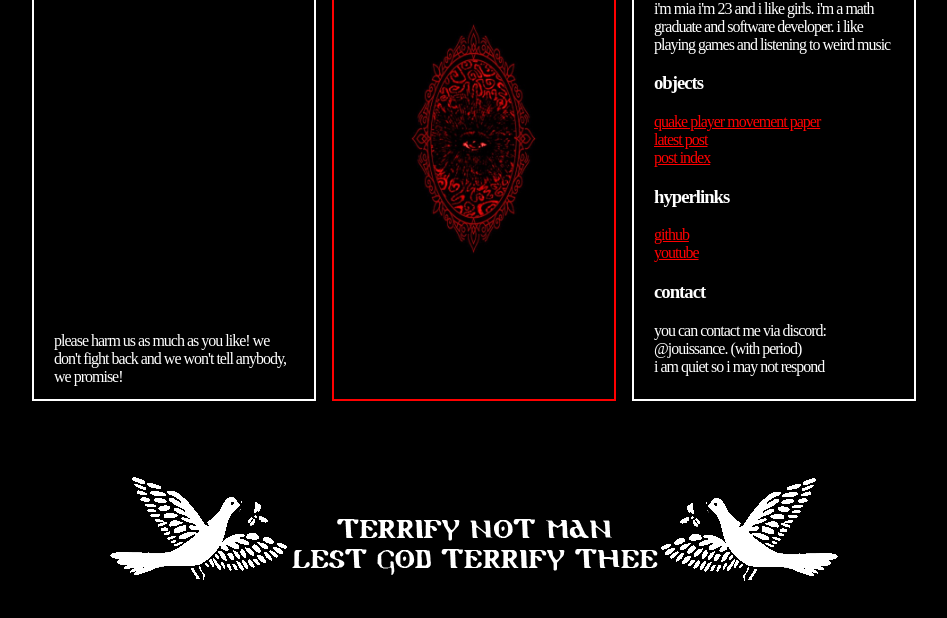
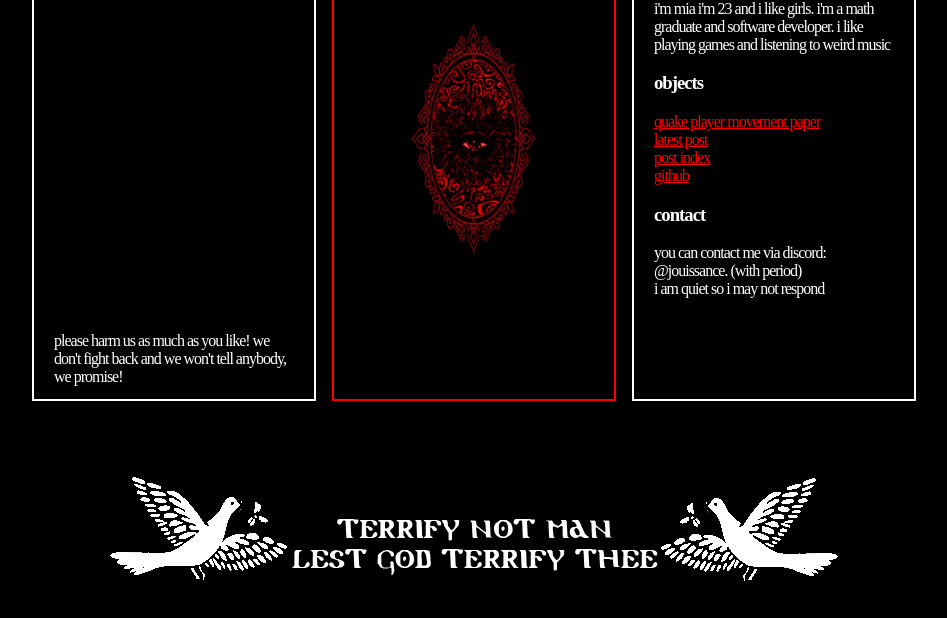
Before and after one commit to myria666/roadkill.moe, a plain HTML site: page index.html in a window 1280 px wide. Shown: the part 112-730 px from the top of the page, without its empty margins (166-1113 px from the left). Drawn offline with Linux system fonts and the light colour scheme.

Commit message:
Update index.html

```diff
--- a/index.html
+++ b/index.html
@@ -82,16 +82,11 @@ padding-right: 20px;
 
                     <a href="https://github.com/myria666/qMovementDoc">quake player movement paper</a>
                     <br>
-                     <a href="/latest">latest post</a>
+                    <a href="/latest">latest post</a>
                     <br>
                     <a href="/posts">post index</a>
                     <br>
-
-                    <h3>hyperlinks</h3>
-
                     <a href="https://github.com/myria666">github</a>
-                    <br>
-                    <a href="https://www.youtube.com/@myria0666">youtube</a>
                     <br>
 
                     <h3>contact</h3>
```
